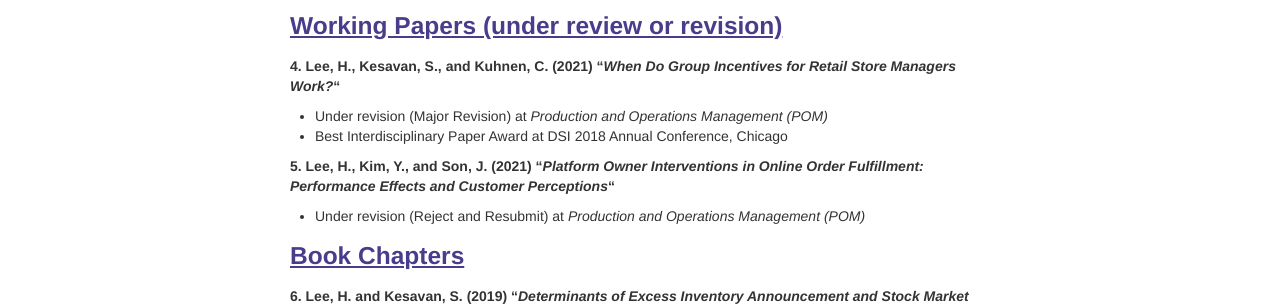
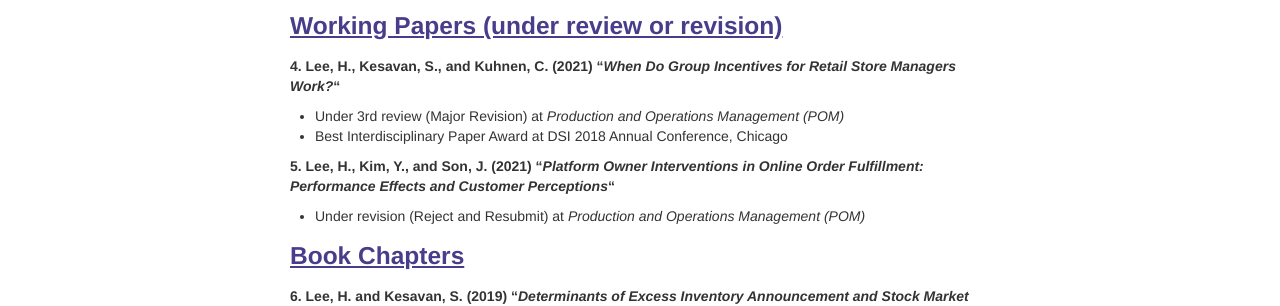
Before and after one commit to lordya2/lordya2.github.io, a Jekyll site: the page built from pages/research.md, in a window 1280 px wide. Shown: the part 766-1072 px from the top of the page. Built offline with Jekyll 4.4.1, drawn with Linux system fonts in a browser that asks for light colours.

Commit message:
Update research.md

```diff
--- a/pages/research.md
+++ b/pages/research.md
@@ -31,7 +31,7 @@ description: Hyun Seok ("Huck") Lee's Research
 ### <u>Working Papers (under review or revision)</u>
 
 **4. Lee, H., Kesavan, S., and Kuhnen, C. (2021) "*When Do Group Incentives for Retail Store Managers Work?*"**
-   * Under revision (Major Revision) at *Production and Operations Management (POM)*
+   * Under 3rd review (Major Revision) at *Production and Operations Management (POM)*
    * Best Interdisciplinary Paper Award at DSI 2018 Annual Conference, Chicago
 
 **5. Lee, H., Kim, Y., and Son, J. (2021) "*Platform Owner Interventions in Online Order Fulfillment: Performance Effects and Customer Perceptions*"**
```
